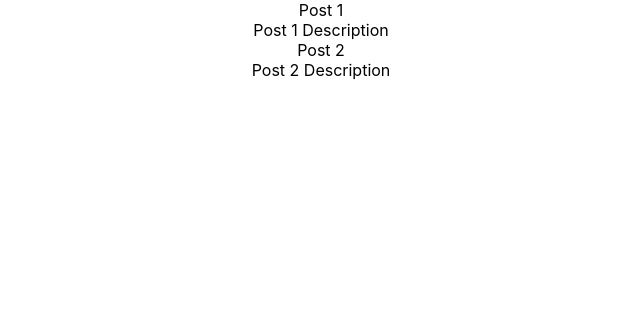
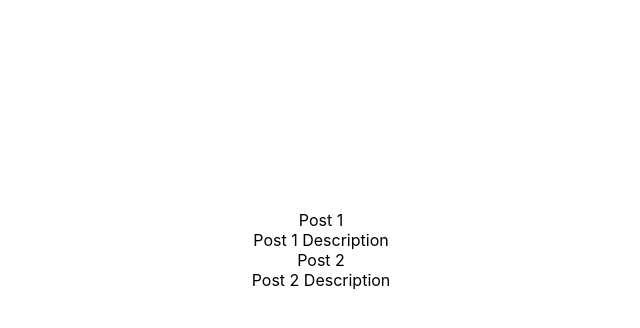
Before and after one commit to babumiya435/react-js, a React (Create React App) app in the folder React-App/my-app/: page / in a window 1280 px wide. Shown: the top 328 px of the page, without its empty margins (319-959 px from the left). Built offline with nearby package versions, Linux system fonts and the light colour scheme.

Commit message:
react-manual-06

```diff
--- a/React-App/my-app/src/App.css
+++ b/React-App/my-app/src/App.css
@@ -1,5 +1,9 @@
 .App {
   text-align: center;
+  display: flex;
+  align-items: center;
+  justify-content: center;
+  height: 500px;
 }
 
 .App-logo {
--- a/React-App/my-app/src/components/Posts/Posts.js
+++ b/React-App/my-app/src/components/Posts/Posts.js
@@ -4,7 +4,7 @@ import Singlepost from "../Singlepost/Singlepost";
 class Posts extends Component {
     render(){
         return (
-            <div>
+            <div className="posts-container">
                 <Singlepost title = "Post 1" description="Post 1 Description"/>
                 <Singlepost title = "Post 2" description="Post 2 Description"/>
             </div>
--- a/React-App/my-app/src/components/Singlepost/Singlepost.js
+++ b/React-App/my-app/src/components/Singlepost/Singlepost.js
@@ -3,7 +3,7 @@ import { Component } from "react";
 class Singlepost extends Component {
     render(){
         return (
-            <div>
+            <div className="post">
                 <div>
                    {this.props.title}
                 </div>
```
Also changed, not shown: React-App/my-app/src/index.css (line endings or trailing spaces).
